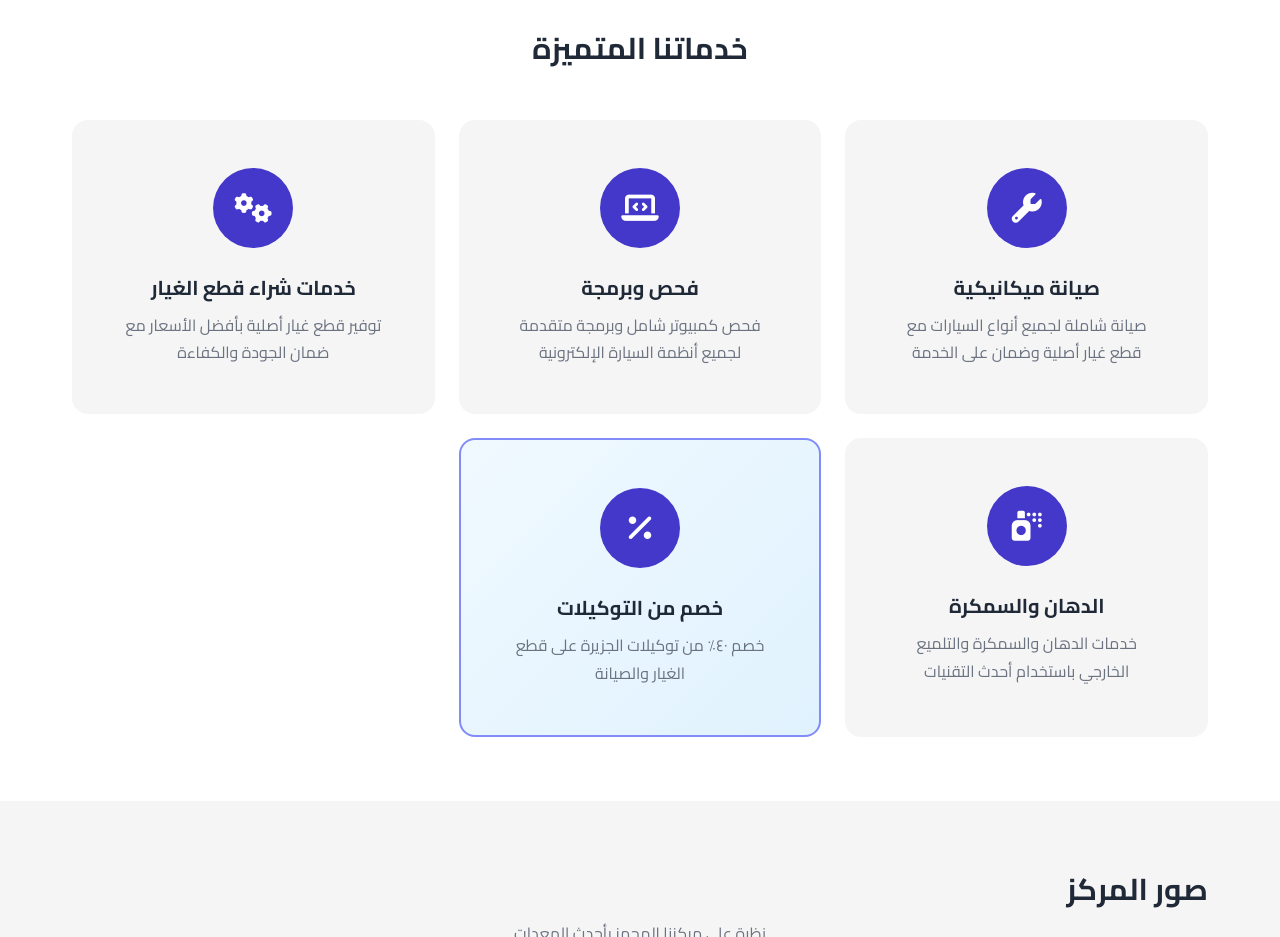
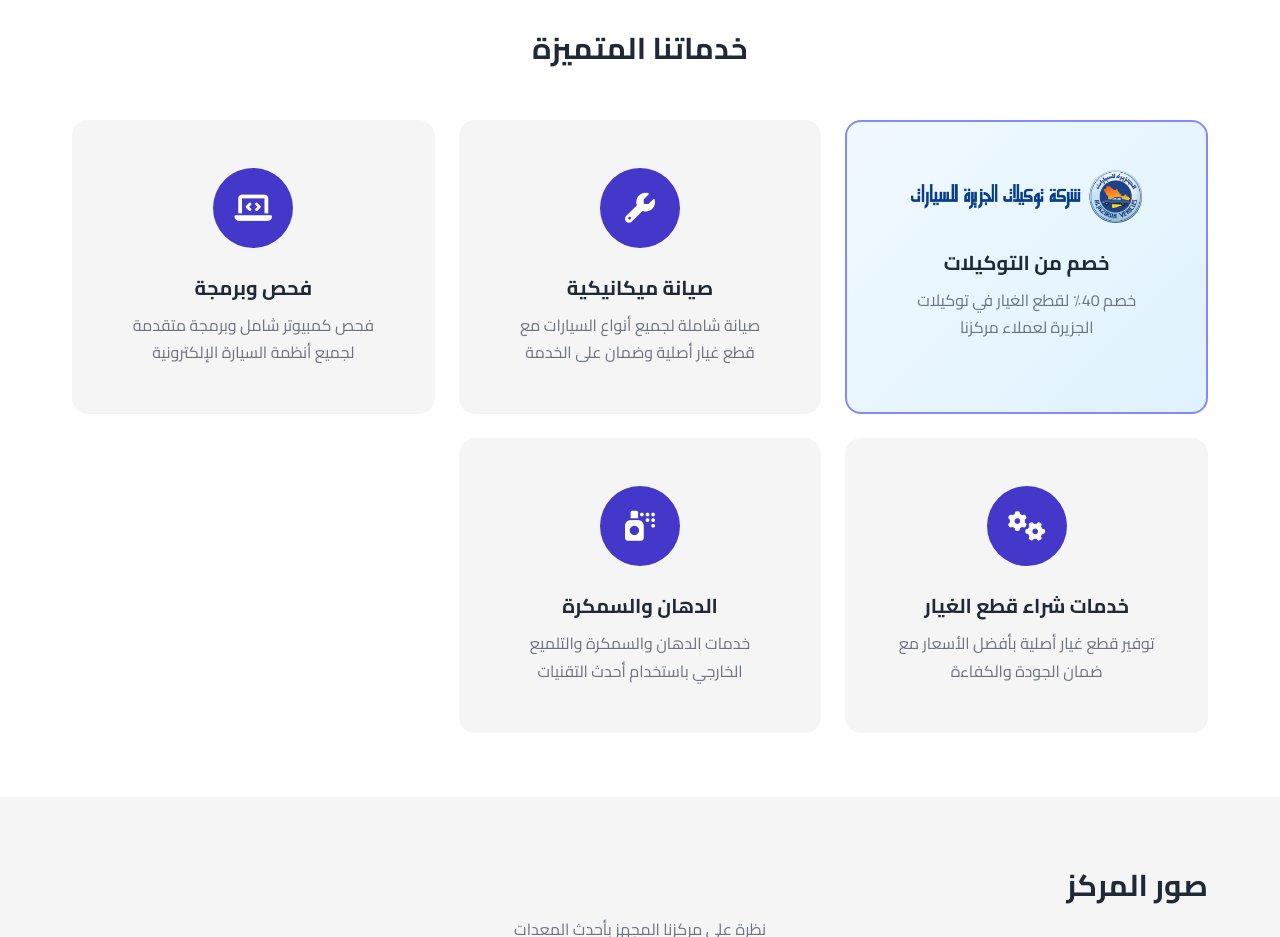
Before and after one commit to Noice-Anas/FourService, a plain HTML site: page index.html in a window 1280 px wide. Shown: the part 840-1777 px from the top of the page. Drawn offline with Linux system fonts and the light colour scheme.

Commit message:
[Feature] Enhanced offer section and changed it's image and updated some text

```diff
--- a/index.html
+++ b/index.html
@@ -56,7 +56,7 @@
         <div class="hero-overlay"></div>
         <div class="container hero-content">
             <h1 class="hero-title">مركز 4Service لخدمات السيارات</h1>
-            <p class="hero-subtitle">خبرة واحترافية في صيانة وفحص وبرمجة السيارات</p>
+            <p class="hero-subtitle">نضع رضاكم نصب أعيننا؛ المركز تحت إشراف وإدارة مهندسين سعوديين معتمدين لدى هيئة المهندسين.</p>
             <a href="https://wa.me/9660582707405" class="btn btn-whatsapp" target="_blank" rel="noopener noreferrer">
                 <i class="fab fa-whatsapp"></i>
                 تواصل معنا عبر واتساب
@@ -73,8 +73,17 @@
             </div>
 
             <div class="services-grid">
+                <!-- Dealership Discount Card (Highlighted) -->
+                <div class="service-card highlight animate-on-scroll fade-in-up stagger-1">
+                    <div class="service-icon">
+                        <img src="src/assets/images/Jazira-logo.png" alt="Jazira Logo" class="service-logo">
+                    </div>
+                    <h3 class="service-title">خصم من التوكيلات</h3>
+                    <p class="service-description">خصم 40٪ لقطع الغيار في توكيلات الجزيرة لعملاء مركزنا</p>
+                </div>
+
                 <!-- Mechanical Maintenance Card -->
-                <div class="service-card animate-on-scroll fade-in-up stagger-1">
+                <div class="service-card animate-on-scroll fade-in-up stagger-2">
                     <div class="service-icon">
                         <i class="fas fa-wrench"></i>
                     </div>
@@ -83,7 +92,7 @@
                 </div>
 
                 <!-- Inspection & Programming Card -->
-                <div class="service-card animate-on-scroll fade-in-up stagger-2">
+                <div class="service-card animate-on-scroll fade-in-up stagger-3">
                     <div class="service-icon">
                         <i class="fas fa-laptop-code"></i>
                     </div>
@@ -92,7 +101,7 @@
                 </div>
 
                 <!-- Car Parts Purchasing Card -->
-                <div class="service-card animate-on-scroll fade-in-up stagger-3">
+                <div class="service-card animate-on-scroll fade-in-up stagger-4">
                     <div class="service-icon">
                         <i class="fas fa-cogs"></i>
                     </div>
@@ -107,15 +116,6 @@
                     </div>
                     <h3 class="service-title">الدهان والسمكرة</h3>
                     <p class="service-description">خدمات الدهان والسمكرة والتلميع الخارجي باستخدام أحدث التقنيات</p>
-                </div>
-
-                <!-- Dealership Discount Card (Highlighted) -->
-                <div class="service-card highlight animate-on-scroll fade-in-up stagger-4">
-                    <div class="service-icon">
-                        <i class="fas fa-percent"></i>
-                    </div>
-                    <h3 class="service-title">خصم من التوكيلات</h3>
-                    <p class="service-description">خصم ٤٠٪ من توكيلات الجزيرة على قطع الغيار والصيانة</p>
                 </div>
             </div>
         </div>
--- a/src/css/styles.css
+++ b/src/css/styles.css
@@ -427,6 +427,19 @@ section {
 .service-icon i {
     font-size: var(--font-size-3xl);
     color: var(--color-white);
+}
+
+.service-card.highlight .service-icon {
+    width: calc(100% - 32px);
+    height: auto;
+    margin: 0 16px var(--spacing-lg);
+    background-color: transparent;
+    border-radius: 0;
+}
+
+.service-logo {
+    width: 100%;
+    height: auto;
 }
 
 .service-title {
```
Also changed, not shown: src/assets/images/Jazira-logo.png (added), 1 other file.
